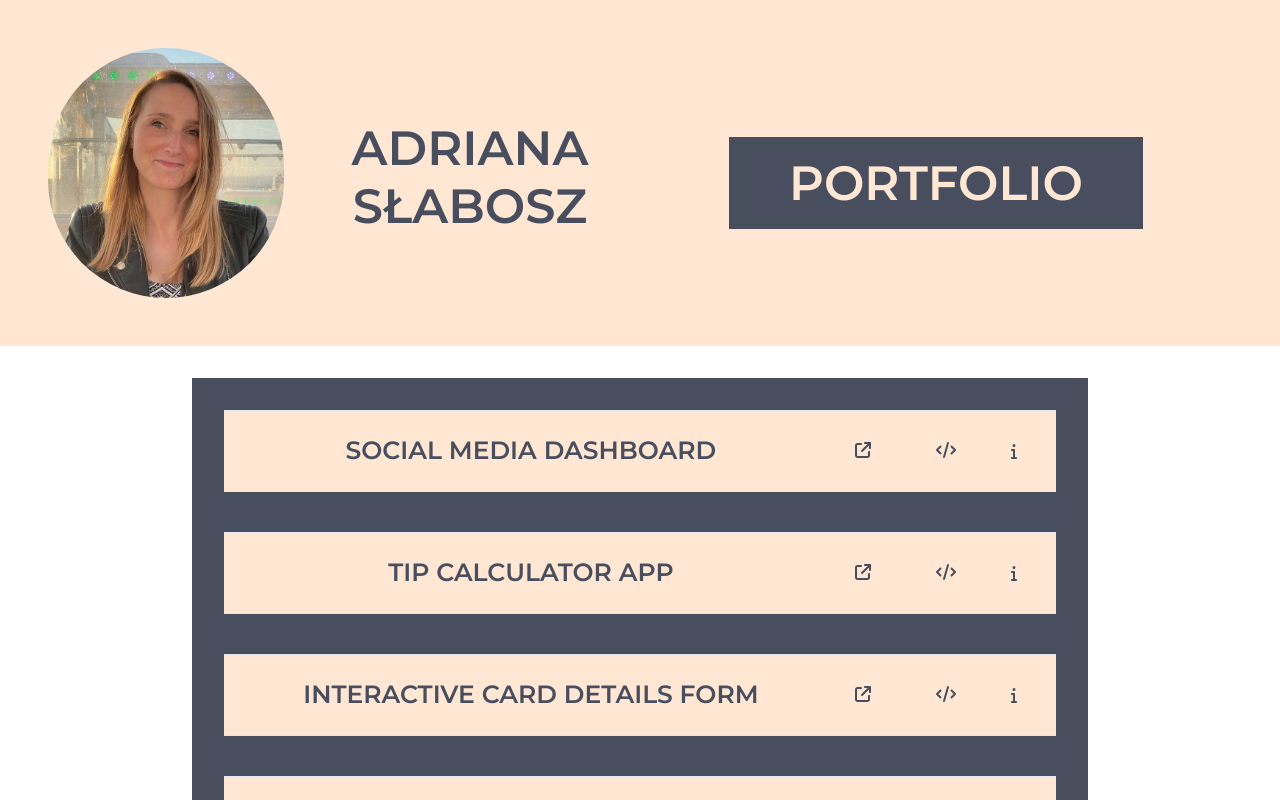
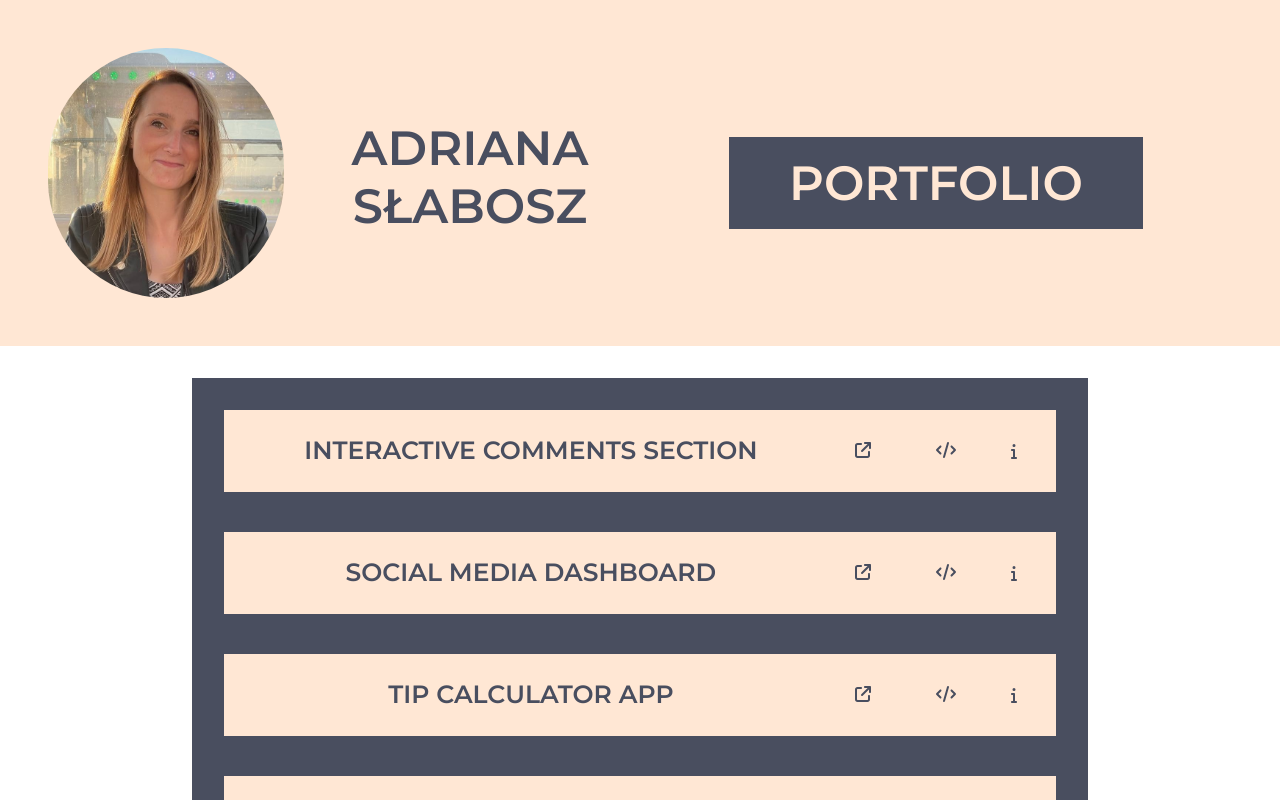
Before and after one commit to a-zajonc/portfolio, a React (Create React App) app: page / in a window 1280 px wide. Shown: the top 800 px of the page. Built offline with nearby package versions, Linux system fonts and the light colour scheme.

Commit message:
Update Database

```diff
--- a/src/components/PorfolioList/PortolioElement/index.js
+++ b/src/components/PorfolioList/PortolioElement/index.js
@@ -24,7 +24,7 @@ export function PortfolioElement({
   description,
 }) {
   return (
-    <Accordion allowToggle>
+    <Accordion allowToggle borderColor="#FFE7D4">
       <AccordionItem>
         <Box
           bgColor="#FFE7D4"
--- a/src/components/PorfolioList/index.js
+++ b/src/components/PorfolioList/index.js
@@ -3,9 +3,10 @@ import { PortfolioElement } from "./PortolioElement";
 import { data } from "../../database";
 
 const getData = () => {
-  return data.map((project) => {
+  return data.map((project, index) => {
     return (
       <PortfolioElement
+        key={index.toString()}
         name={project.name}
         website={project.link}
         code={project.code}
--- a/src/database.js
+++ b/src/database.js
@@ -1,6 +1,16 @@
 import previewImages from "./previewImages";
 
 export const data = [
+  {
+    name: "Interactive comments section",
+    link: "https://interactive-comments-section-b964j2hi9-a-zajonc.vercel.app/",
+    code: "https://github.com/a-zajonc/interactive-comments-section",
+    description:
+      "Interactive comments section is an a frontend challenge from FrontendMentor.io, which I completed in React using Chakra UI. Also, this was the first challenge which I completed using TypeScript.",
+    information:
+      "I used React Hooks ( e.g. useState, useContext ) to complete the challenge, which was to allow users not only post, but reply to comments and edit their already posted comments. Also, user can upvote and downvote comments.",
+    preview: previewImages.previewInteractiveCommentsSection,
+  },
   {
     name: "Social Media Dashboard",
     link: "https://social-media-dashboard-gray.vercel.app/",
--- a/src/previewImages/index.js
+++ b/src/previewImages/index.js
@@ -5,6 +5,7 @@ import previewResume from "./previewResume.png";
 import previewInteractiveRatingComponent from "./previewInteractiveRatingComponent.png";
 import previewInteractiveCardForm from "./previewInteractiveCardForm.png";
 import previewSocialMediaDashboard from "./previewSocialMediaDashboard.png";
+import previewInteractiveCommentsSection from "./previewInteractiveCommentsSection.png";
 
 const previewImages = {
   previewTipCalculator,
@@ -14,6 +15,7 @@ const previewImages = {
   previewInteractiveRatingComponent,
   previewSocialMediaDashboard,
   previewTimeTrackingDashboard,
+  previewInteractiveCommentsSection,
 };
 
 export default previewImages;
```
Also changed, not shown: src/previewImages/previewInteractiveCommentsSection.png (added).
